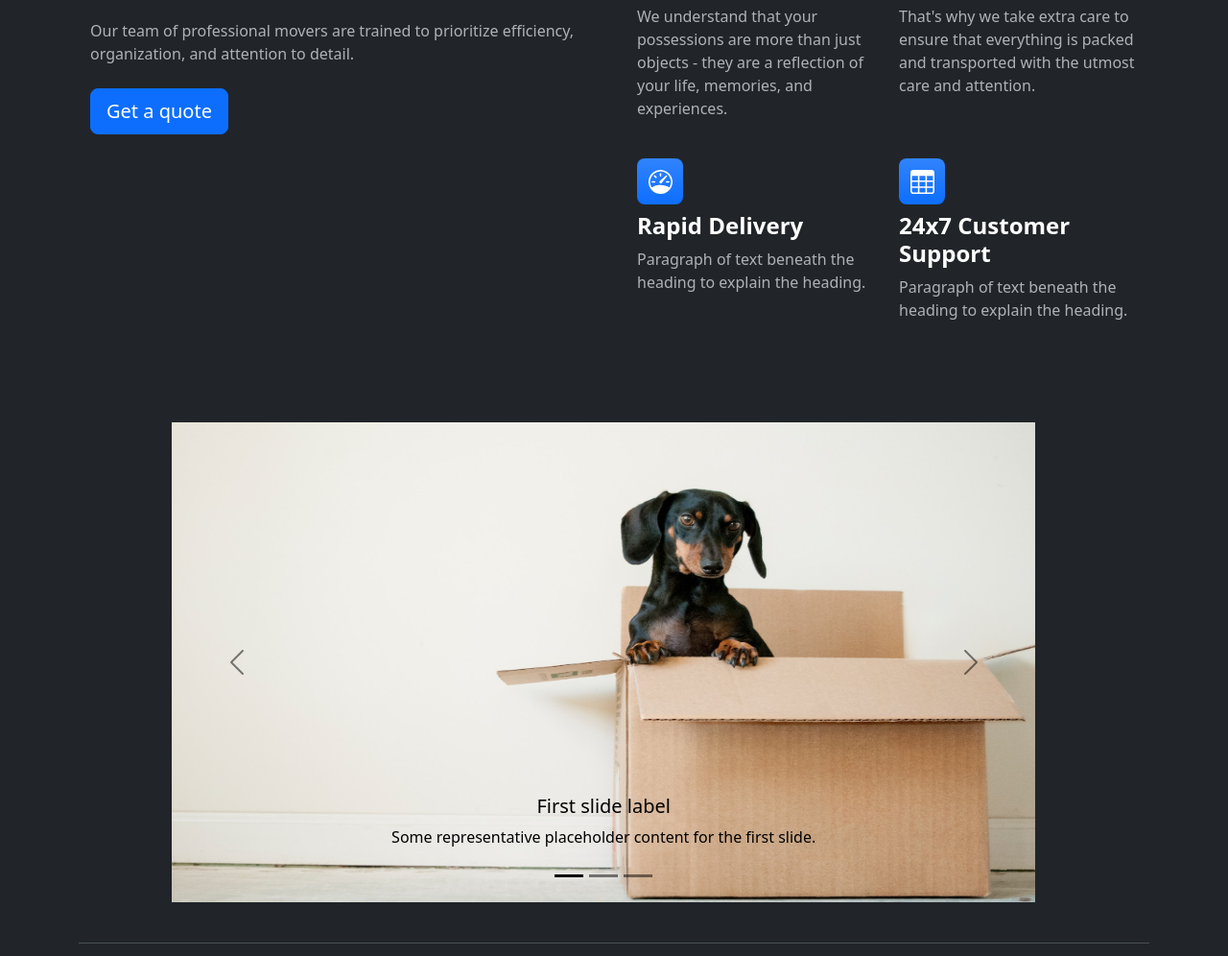
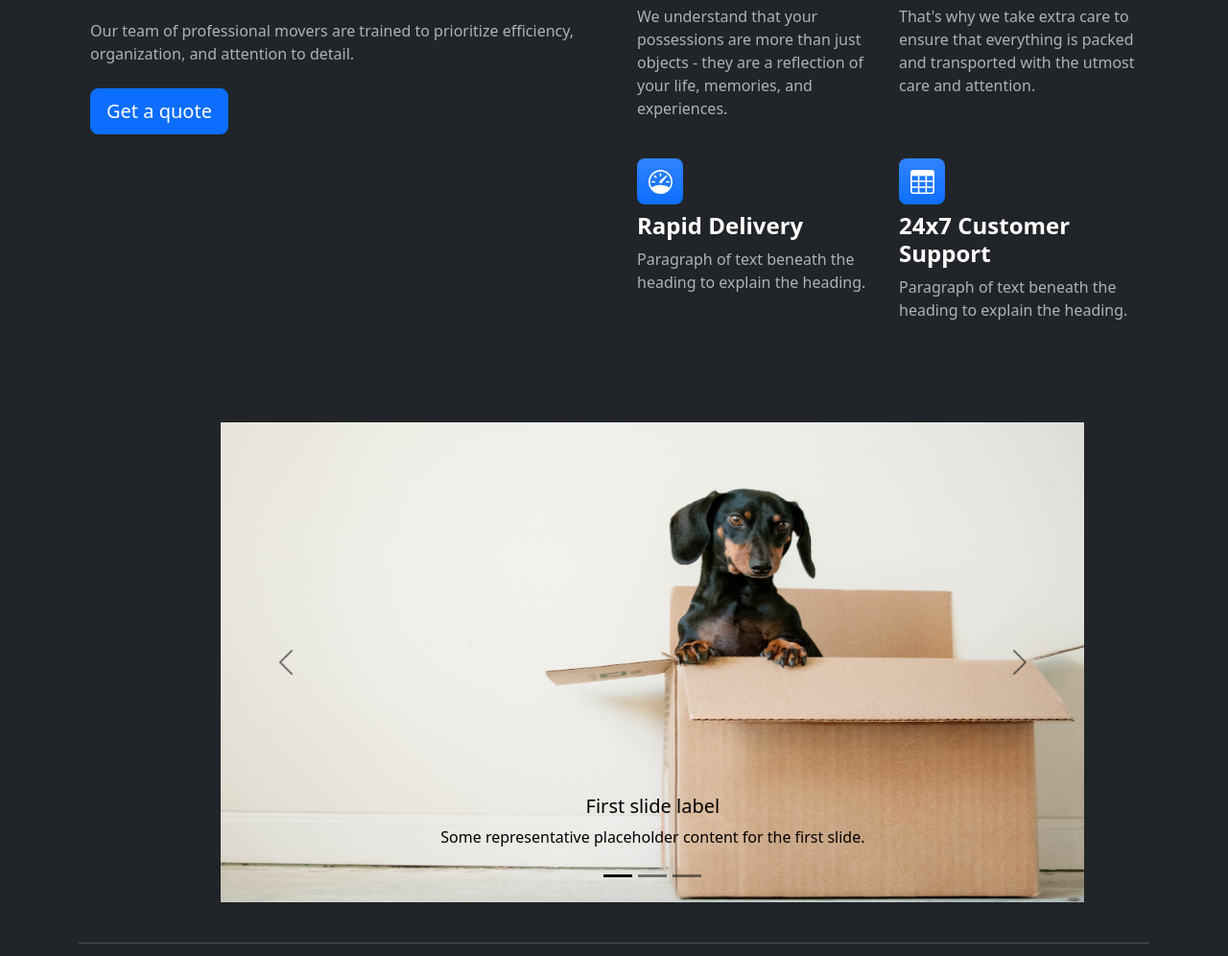
Before and after one commit to radheediter/Bootstrap-responsive-website, a plain HTML site: page index.html in a window 1280 px wide. Shown: the part 965-1961 px from the top of the page at 96% size. Drawn offline with nearby package versions, Linux system fonts and the light colour scheme.

Commit message:
Update index.html

```diff
--- a/index.html
+++ b/index.html
@@ -64,7 +64,7 @@
 
   .slider_height_width{
     margin-top: -7px;
-   margin-left: 14%;
+   margin-left: 18%;
     width: 900px;
     height: 492px;
     margin-bottom: 50px;
```
